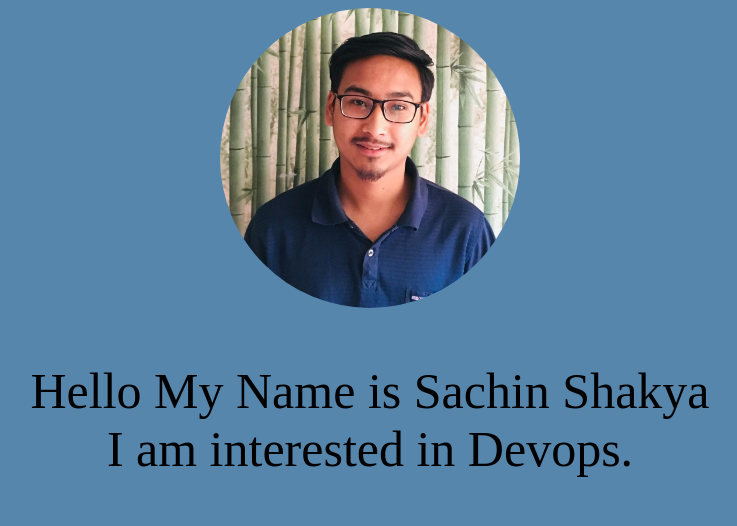
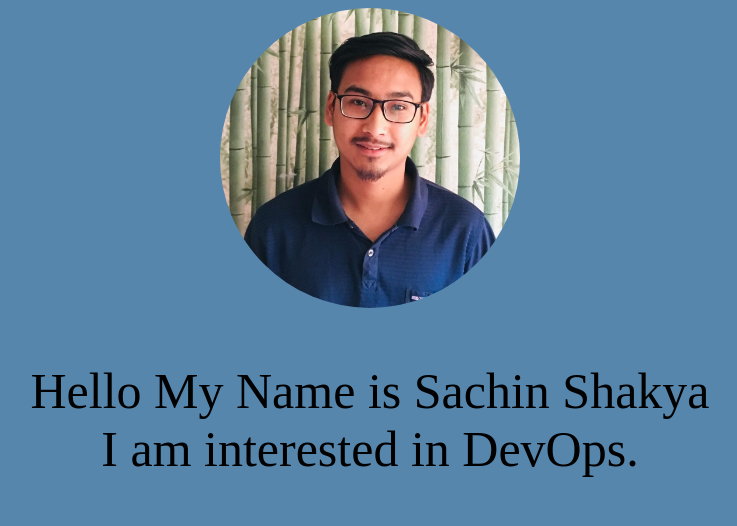
Before and after one commit to zachinshakya/webpoint_test, a plain HTML site: page index.html in a window 1280 px wide. Shown: the top 526 px of the page, without its empty margins (270-1007 px from the left). Drawn offline with Linux system fonts and the light colour scheme.

Commit message:
Update index.html

```diff
--- a/index.html
+++ b/index.html
@@ -26,7 +26,7 @@
     <div>
 <img src="image/profile.jpg" alt="ProfileImage">
 <p>Hello My Name is Sachin Shakya <br>
-    I am interested in Devops.
+    I am interested in DevOps.
 </p>
 <a href ="https://linkedin.com/in/sachin-shakya1" > My Linkedin Link.</a>
 </div>
```
